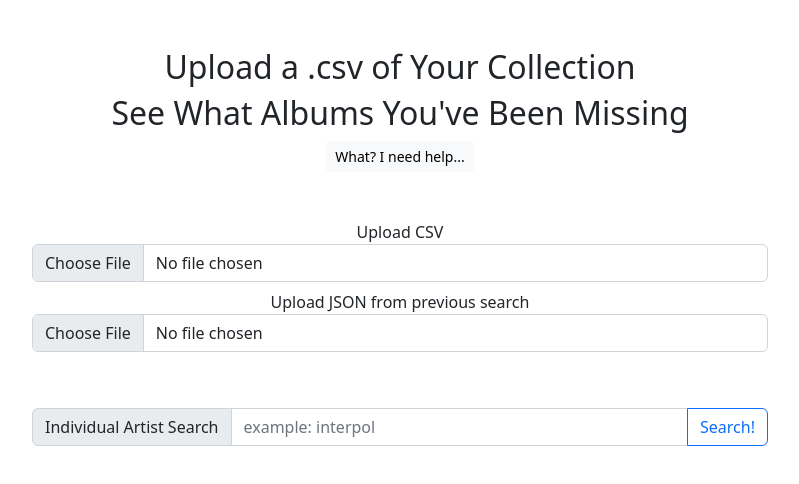
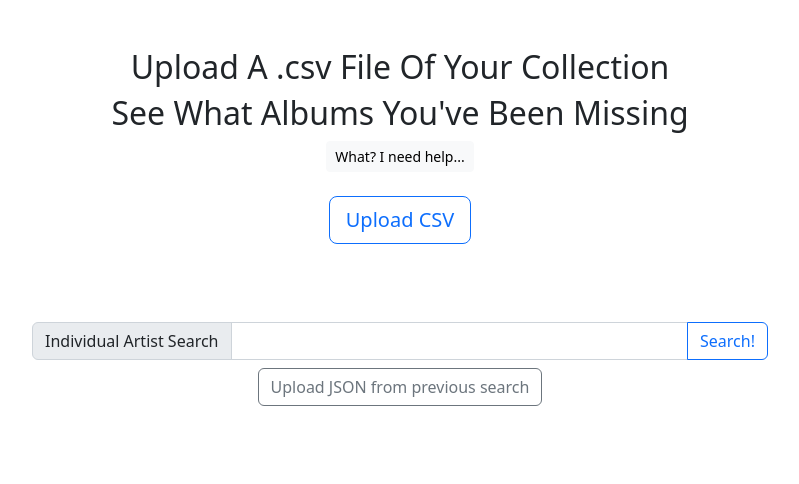
Before and after one commit to dave-ryan/find-new-releases, a Vue app: page / in a window 1280 px wide. Shown: the top 484 px of the page, without its empty margins (240-1039 px from the left). Built offline with nearby package versions, Linux system fonts and the light colour scheme.

Commit message:
css changes

```diff
--- a/src/App.vue
+++ b/src/App.vue
@@ -5,23 +5,30 @@
       <div class="col submission-column">
         <div class="row mb-5">
           <div class="col-12">
-            <h2>Upload a .csv of Your Collection</h2>
+            <transition name="right">
+              <div v-if="!downloadStarted">
+                <h2>Upload A .csv File Of Your Collection</h2>
                 <h2>See What Albums You've Been Missing</h2>
+              </div>
+            </transition>
             <button
               type="button"
-              class="btn btn-sm btn-light mb-5"
+              class="btn btn-sm btn-light"
               data-bs-toggle="modal"
               data-bs-target="#faqmodal"
             >
               What? I need help...
             </button>
+          </div>
           <transition name="left">
             <div v-if="!downloadStarted">
-                <form action="" class="mb-2">
-                  <label for="csvUpload"> Upload CSV </label>
+              <form class="mt-4">
+                <label for="csvUpload" class="btn btn-lg btn-outline-primary">
+                  Upload CSV
+                </label>
                 <input
                   type="file"
-                    class="form-control input-group"
+                  class="invisible input-group"
                   @change="handleFileChange($event)"
                   accept=".csv"
                   id="csvUpload"
@@ -29,26 +36,11 @@
               </form>
             </div>
           </transition>
-            <transition name="left">
-              <div v-if="!downloadStarted">
-                <form action="" class="mb-2">
-                  <label for="jsonUpload">
-                    Upload JSON from previous search
-                  </label>
-                  <input
-                    type="file"
-                    class="form-control input-group"
-                    @change="handleFileChange($event)"
-                    accept=".json"
-                    id="jsonUpload"
-                  />
-                </form>
-              </div>
-            </transition>
+
           <transition name="right">
             <div v-if="readyToDownloadInfo && !downloadStarted">
               <button
-                  class="btn btn-outline-primary fw-bold"
+                class="btn btn-primary fw-bold mt-1"
                 @click="startDownload()"
               >
                 <!--                 v-if="readyToDownloadInfo"
@@ -58,9 +50,8 @@
             </div>
           </transition>
         </div>
-        </div>
         <div class="row mb-5">
-          <div class="col">
+          <div class="col-12">
             <form @submit.prevent="discogsQuery(query.toLowerCase())">
               <div class="input-group">
                 <span class="input-group-text">Individual Artist Search</span>
@@ -69,13 +60,29 @@
                   v-model="query"
                   class="form-control"
                   id="queryinput"
-                  placeholder="example: interpol"
+                  placeholder=""
                 />
                 <button class="btn btn-outline-primary" type="submit">
                   Search!
                 </button>
               </div>
             </form>
+            <transition name="left">
+              <div v-if="!downloadStarted">
+                <form class="mt-2">
+                  <label for="jsonUpload" class="btn btn-outline-secondary">
+                    Upload JSON from previous search
+                  </label>
+                  <input
+                    type="file"
+                    class="invisible input-group"
+                    @change="handleFileChange($event)"
+                    accept=".json"
+                    id="jsonUpload"
+                  />
+                </form>
+              </div>
+            </transition>
           </div>
         </div>
 
@@ -345,7 +352,7 @@ img {
 }
 
 .upload-enter-active {
-  transition: all 0.3s ease-out;
+  transition: all 1.5s ease-out;
 }
 
 .upload-leave-active {
```
Lines whose indentation alone changed are shown as unchanged.
